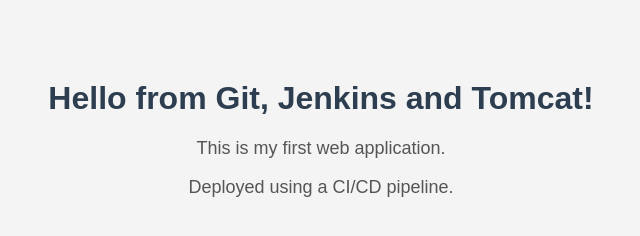
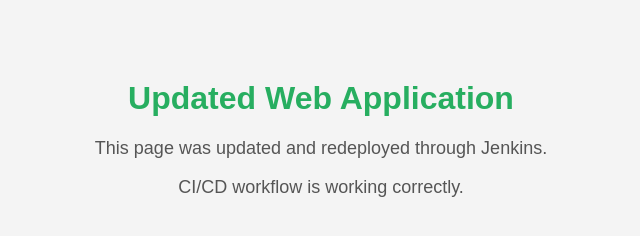
Before and after one commit to CodeJunkie101/MyWebApp, a plain HTML site: page index.html in a window 1280 px wide. Shown: the whole page, without its empty margins (319-959 px from the left). Drawn offline with Linux system fonts and the light colour scheme.

Commit message:
Updated web application

```diff
--- a/index.html
+++ b/index.html
@@ -10,7 +10,7 @@
             background-color: #f4f4f4;
         }
         h1 {
-            color: #2c3e50;
+            color: #27ae60;
         }
         p {
             color: #555;
@@ -19,8 +19,8 @@
     </style>
 </head>
 <body>
-    <h1>Hello from Git, Jenkins and Tomcat!</h1>
-    <p>This is my first web application.</p>
-    <p>Deployed using a CI/CD pipeline.</p>
+    <h1>Updated Web Application</h1>
+    <p>This page was updated and redeployed through Jenkins.</p>
+    <p>CI/CD workflow is working correctly.</p>
 </body>
 </html>
```
